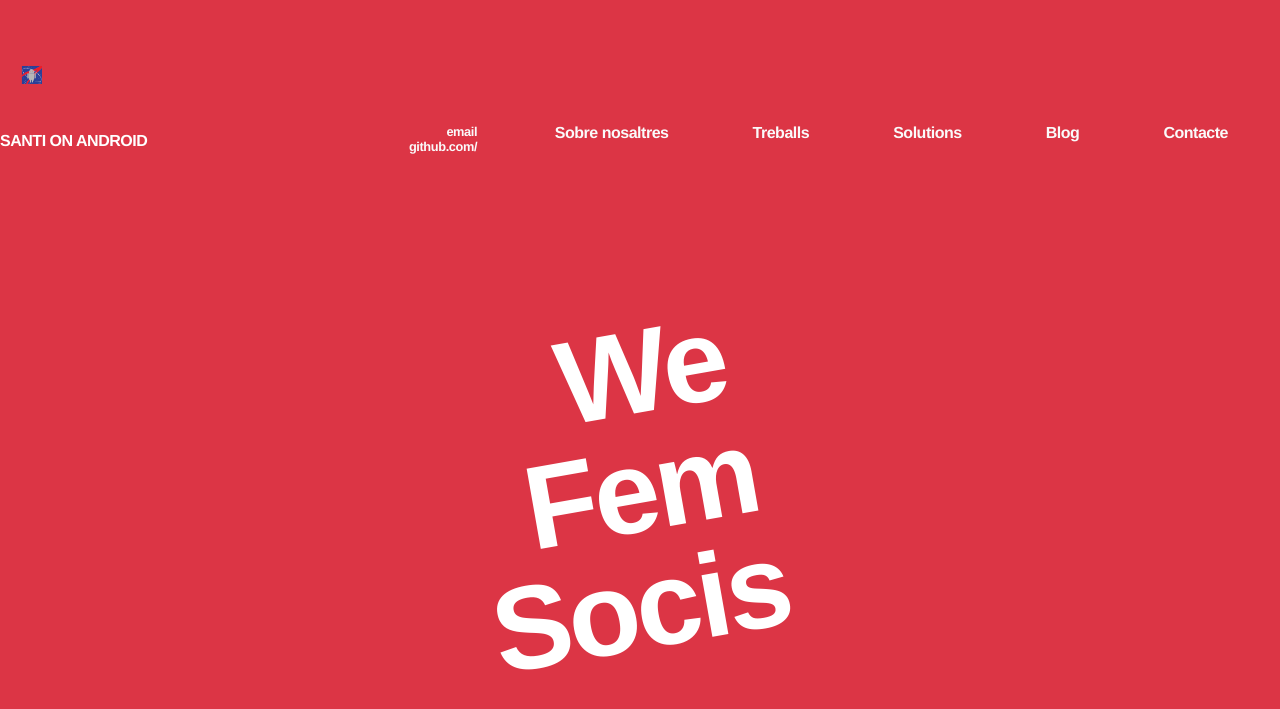
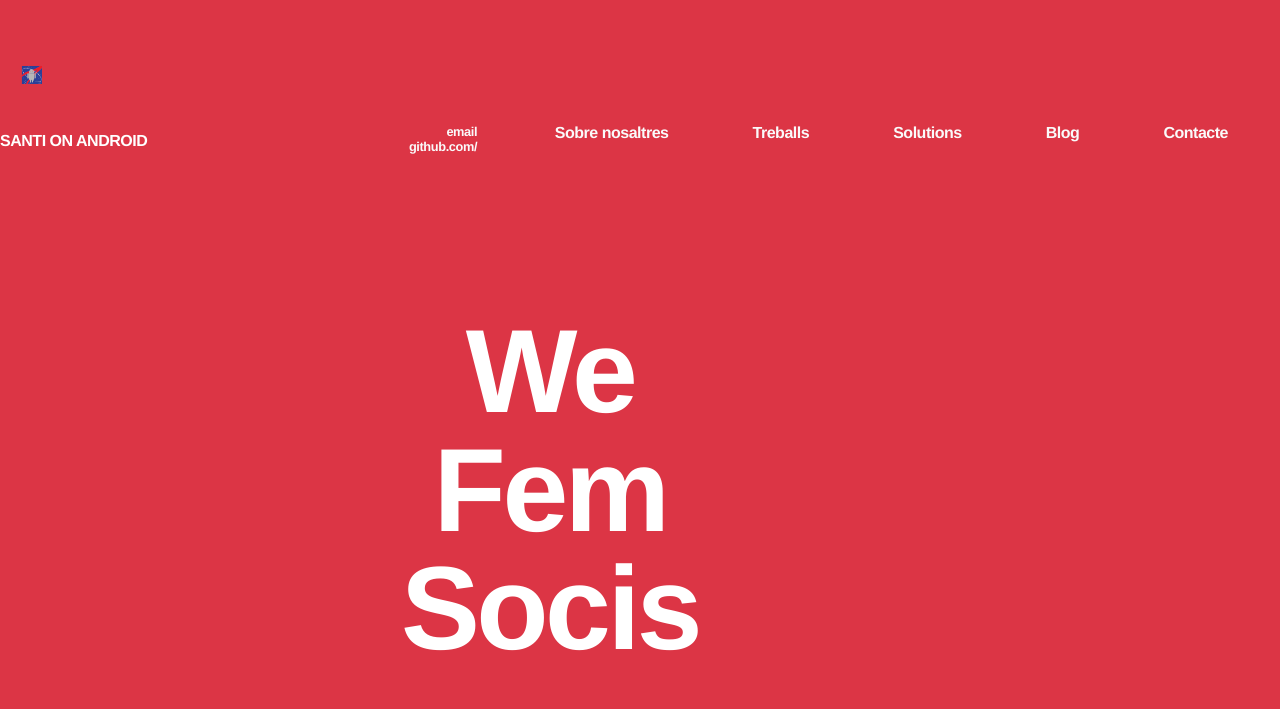
Before and after one commit to SantiOnAndroid/SantiOnAndroid.github.io, a Jekyll site: the page built from index.html, in a window 1280 px wide. Shown: the top 709 px of the page. Built offline with Jekyll 4.4.1, drawn with Linux system fonts in a browser that asks for light colours; some web fonts are replaced.

Commit message:
modificant titolj

```diff
--- a/css/main.css
+++ b/css/main.css
@@ -151,10 +151,10 @@ h1{
 }
 
 .title {
-    transform: translateX(-50%) rotate(-10deg);
+    transform: translateX(-50%) ;
     display: block;
     float: left;
-    left: 50%;
+    left: 10%;
     position: relative;
 
 }
```
